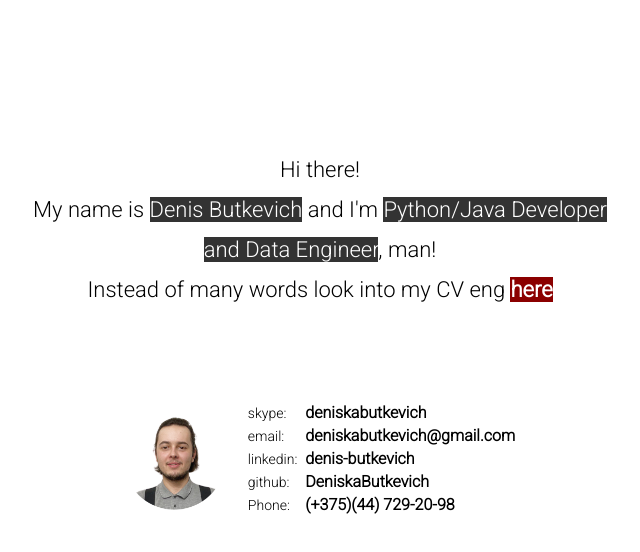
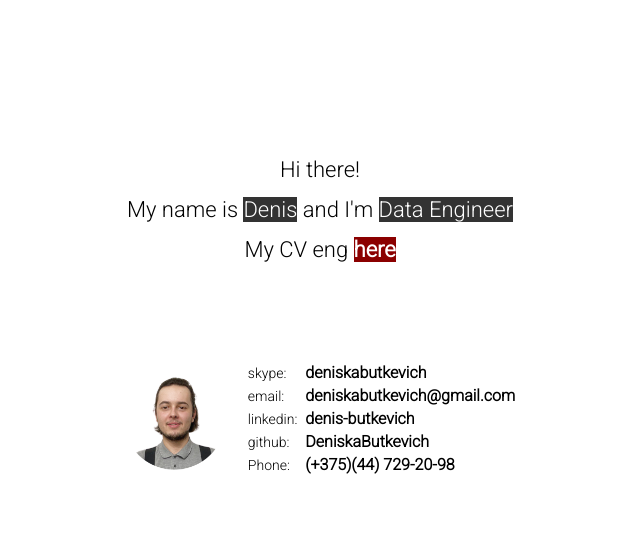
Before and after one commit to DeniskaButkevich/DeniskaButkevich.github.io, a plain HTML site: page index.html in a window 1280 px wide. Shown: the whole page, without its empty margins (320-960 px from the left). Drawn offline with Linux system fonts and the light colour scheme.

Commit message:
chore: update personal info

```diff
--- a/index.html
+++ b/index.html
@@ -9,10 +9,9 @@
     <div class="content">
         <div class="intro">
             <span>Hi there!</span><br>
-            <span>My name is <span class="highlight">Denis Butkevich</span> and I'm <span class="highlight">Python/Java Developer and Data Engineer</span>, man!</span><br>
-            <span>Instead of many words look into my CV eng <a href="CV.pdf?raw=true"><span class="highlight-red">here</span>
+            <span>My name is <span class="highlight">Denis</span> and I'm <span class="highlight">Data Engineer</span></span><br>
+            <span>My CV eng <a href="CV.pdf?raw=true"><span class="highlight-red">here</span>
         </div>
-
         <table>
                 <tr>
                     <td rowspan="5">
```
